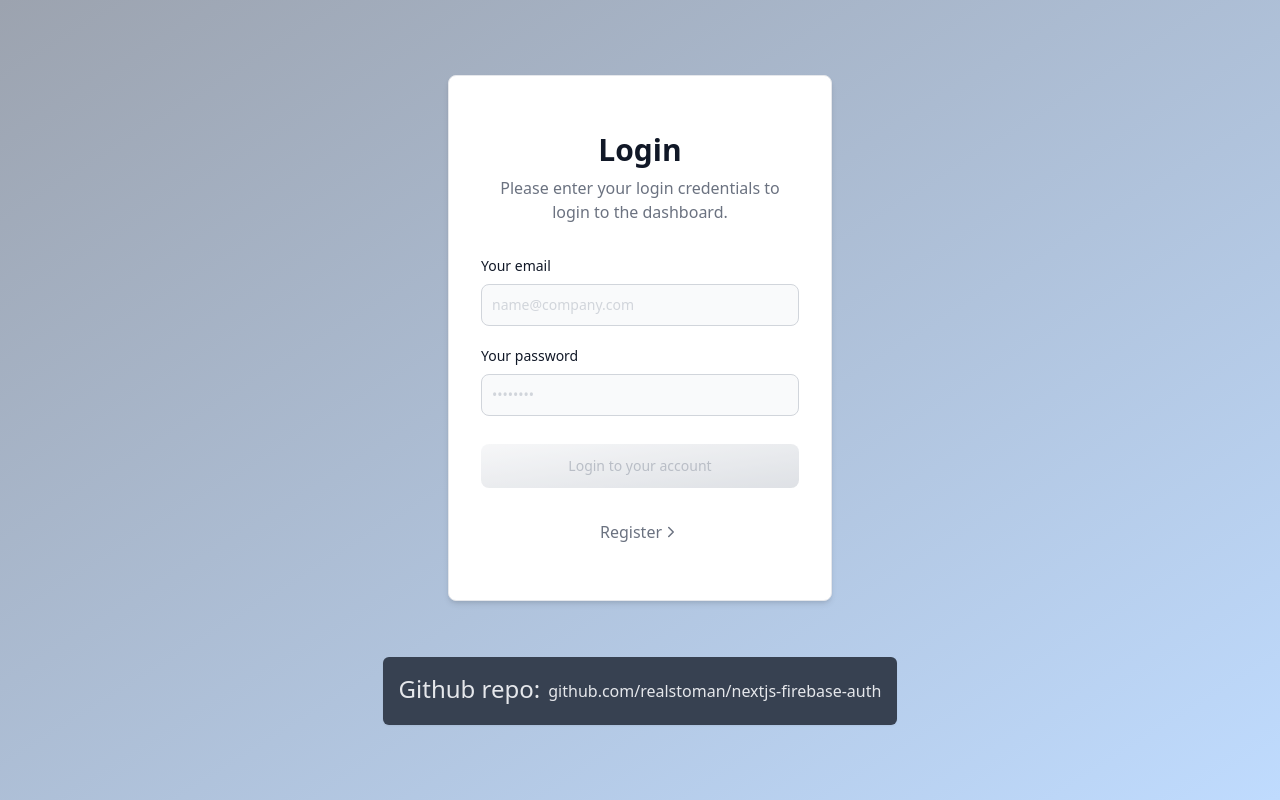
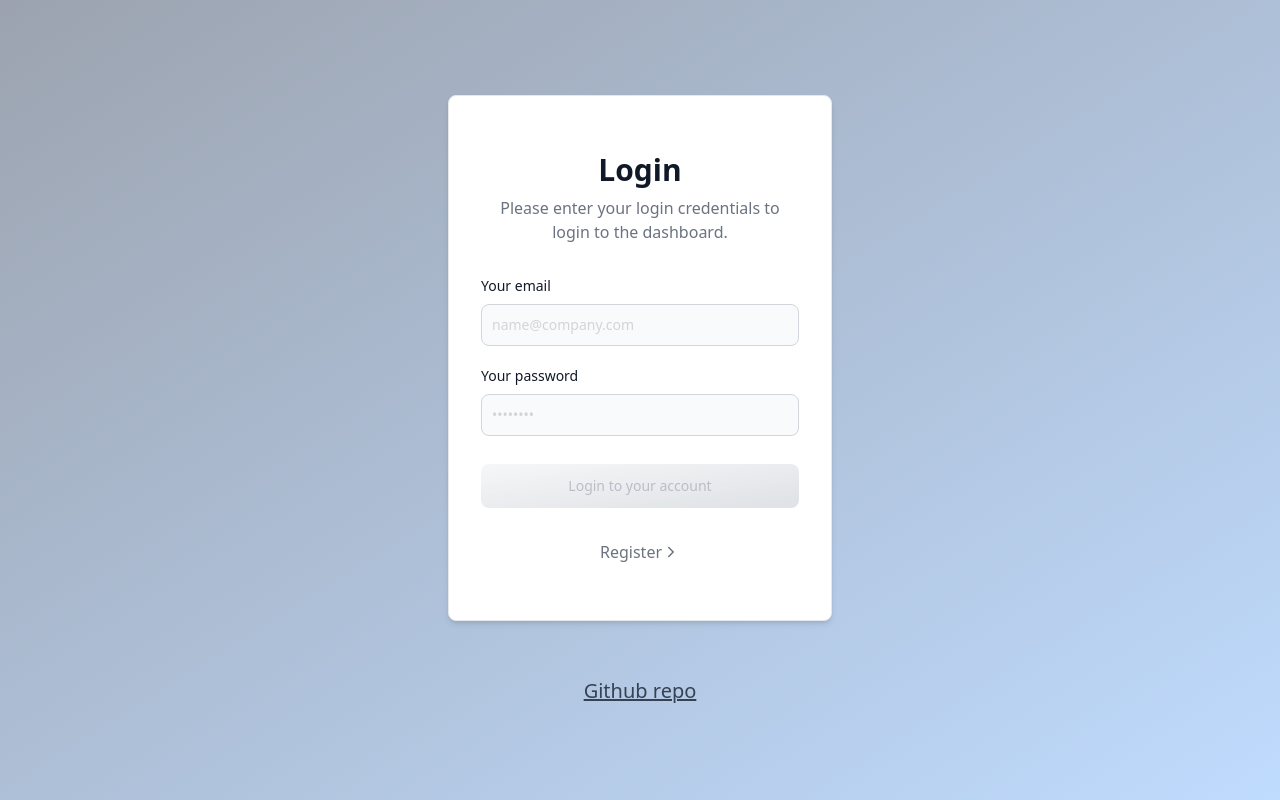
Before and after one commit to realstoman/nextjs-firebase-auth, a Next.js app: page / in a window 1280 px wide. Built offline with nearby package versions, Linux system fonts and the light colour scheme; no server answers.

Commit message:
Update footer link

```diff
--- a/components/common/Footer.tsx
+++ b/components/common/Footer.tsx
@@ -1,16 +1,13 @@
 function Footer() {
 	return (
 		<>
-			<div className="flex items-center justify-center mt-14 bg-gray-700 rounded-md px-4 shadow-sm">
-				<p className="text-2xl md-text-3xl text-primary-dark dark:text-primary-light mb-5 mr-2 mt-4 text-gray-200 ">
-					Github repo:
-				</p>
+			<div className="flex items-center justify-center mt-14 ">
 				<a
 					href="https://github.com/realstoman/nextjs-firebase-auth"
 					target="__blank"
-					className="text-gray-200 hover:text-white cursor-pointer"
+					className="text-gray-700 hover:text-gray-900 cursor-pointer underline text-xl"
 				>
-					github.com/realstoman/nextjs-firebase-auth
+					Github repo
 				</a>
 			</div>
 		</>
```
